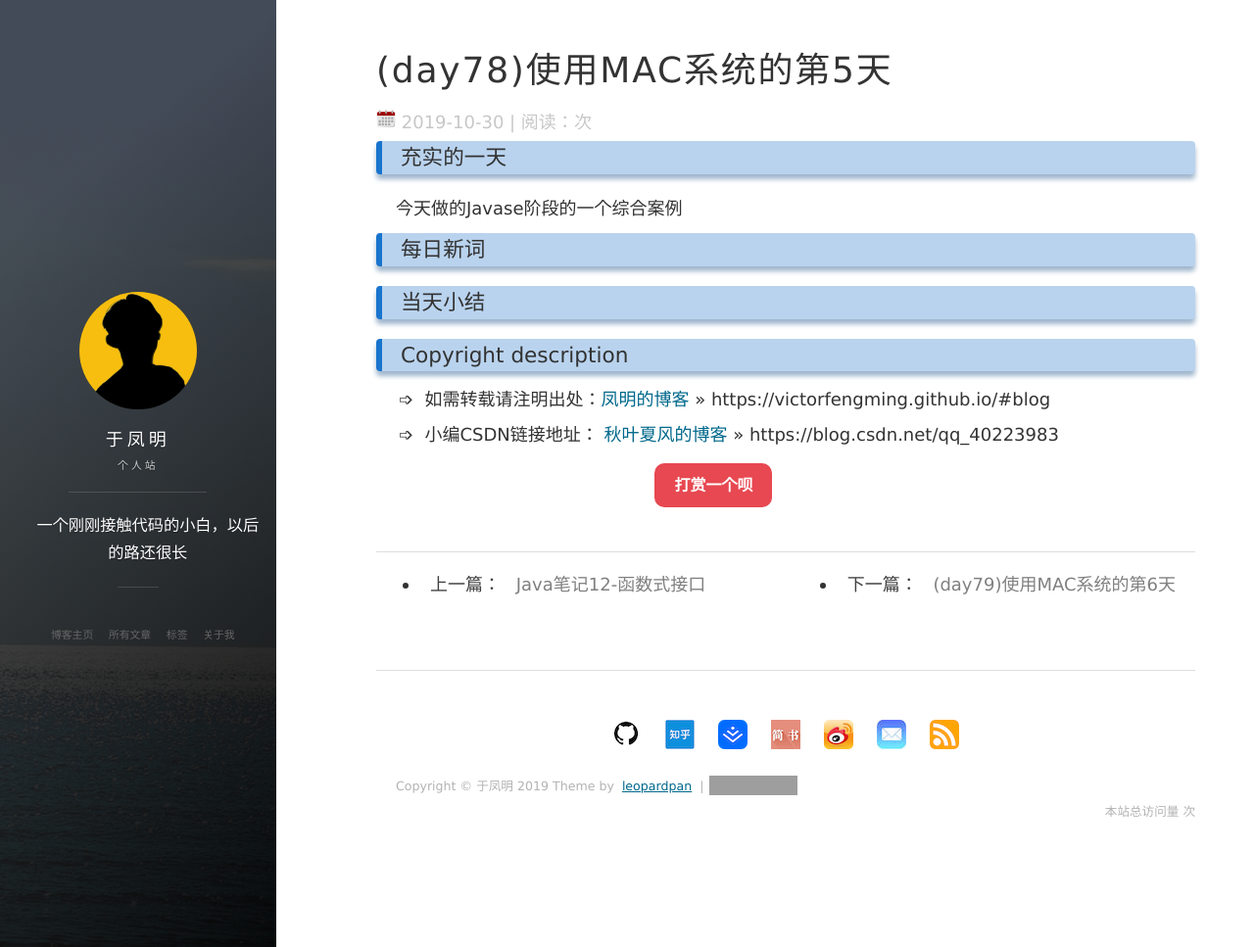
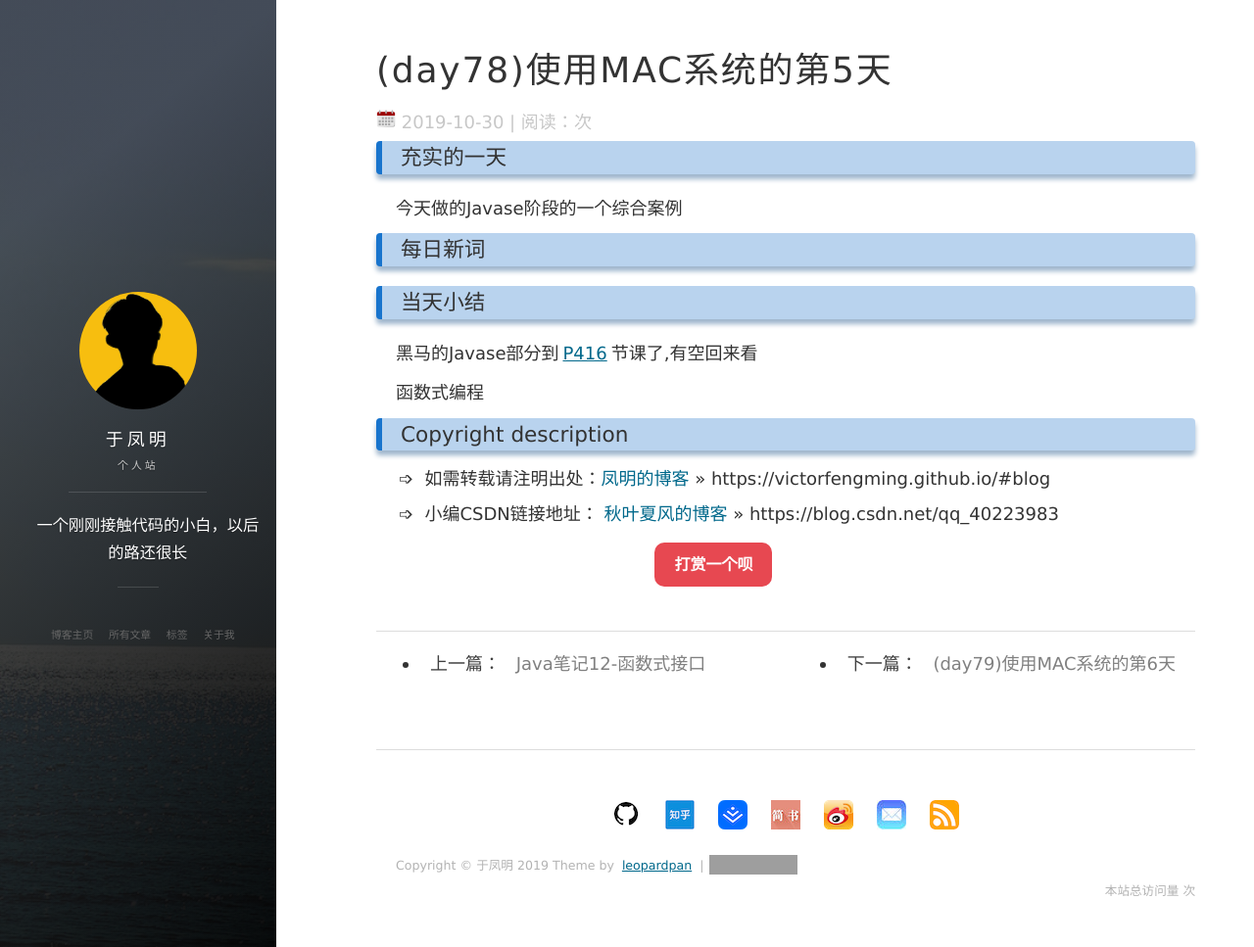
Before and after one commit to victorfengming/victorfengming.github.io.leopardpan, a Jekyll site: the page built from _posts/daily/2019-10-30-day78.md, in a window 1280 px wide and 967 px high. Shown: the whole window at 98% size. Built offline with Jekyll 4.4.1, drawn with Linux system fonts in a browser that asks for light colours; nearby versions of some CDN libraries; comment, search, counter and statistics services are not loaded; grey boxes are pictures that could not be loaded.

Commit message:
日常提交任务说明

```diff
--- a/_posts/daily/2019-10-30-day78.md
+++ b/_posts/daily/2019-10-30-day78.md
@@ -10,3 +10,6 @@ tags: XDH
 ### 每日新词
 
 ### 当天小结
+黑马的Javase部分到[P416](https://www.bilibili.com/video/av62541169/?p=416)节课了,有空回来看
+
+函数式编程
```
